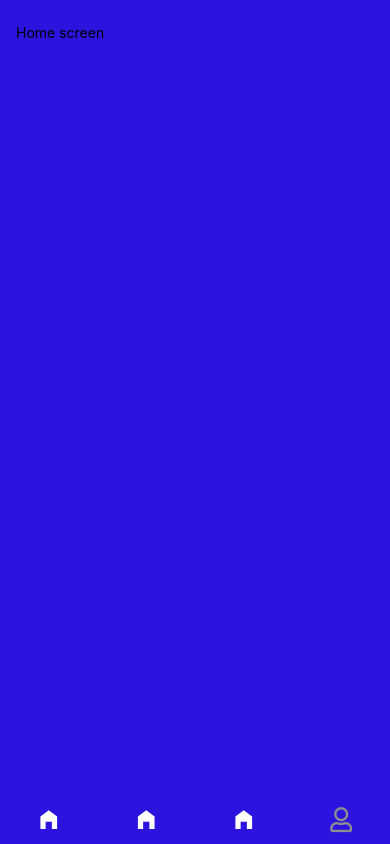
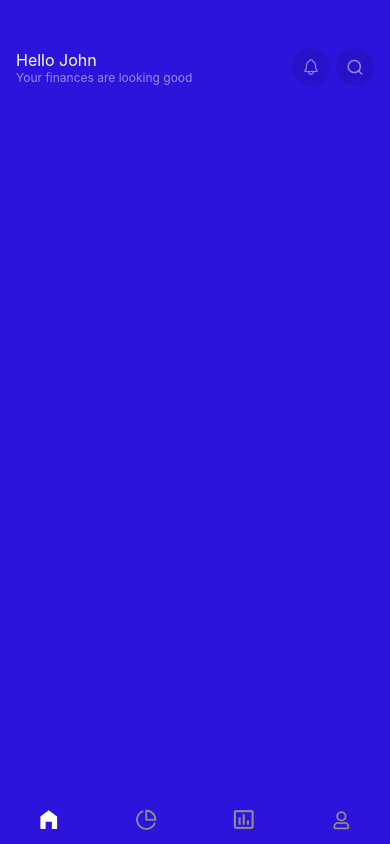
Before and after one commit to bezbrain/Nawo__assessment, a React Native app: screen /Home in a window 390 px wide. Built offline with nearby package versions, Linux system fonts and the light colour scheme.

Commit message:
Develop the home screen header

```diff
--- a/App.tsx
+++ b/App.tsx
@@ -2,7 +2,11 @@ import "react-native-gesture-handler";
 import { NavigationContainer } from "@react-navigation/native";
 import { StatusBar } from "expo-status-bar";
 import { SafeAreaView, StyleSheet } from "react-native";
+
 import { TabNav } from "./src/screens";
+import { Colors } from "./src/utils/colors";
+
+const { purple600 } = Colors;
 
 export default function App() {
   return (
@@ -20,11 +24,6 @@ export default function App() {
 const styles = StyleSheet.create({
   container: {
     flex: 1,
-    backgroundColor: "#2c14de",
-    // alignItems: "center",
-    // justifyContent: "center",
-    // paddingBottom: 24,
-    // borderWidth: 2,
-    // borderColor: "red",
+    backgroundColor: purple600,
   },
 });
--- a/src/components/general/wrappers/screenWrapper.tsx
+++ b/src/components/general/wrappers/screenWrapper.tsx
@@ -1,5 +1,9 @@
 import React, { ReactNode } from "react";
 import { StyleSheet, View } from "react-native";
+
+import { Colors } from "../../../utils/colors";
+
+const { purple600 } = Colors;
 
 interface ScreenWrapperProps {
   children: ReactNode;
@@ -13,9 +17,9 @@ export default ScreenWrapper;
 
 const styles = StyleSheet.create({
   screenContainer: {
-    backgroundColor: "#2c14de",
+    backgroundColor: purple600,
     flex: 1,
-    paddingTop: 24,
+    paddingTop: 48,
     paddingHorizontal: 16,
   },
 });
--- /dev/null
+++ b/src/components/homeHeader.tsx
@@ -0,0 +1,58 @@
+import React from "react";
+import { Pressable, StyleSheet, Text, View } from "react-native";
+import { Ionicons } from "@expo/vector-icons";
+import { Feather } from "@expo/vector-icons";
+
+import { Colors } from "../utils/colors";
+
+const { purple100 } = Colors;
+
+const HomeHeader = () => {
+  return (
+    <View style={styles.headerContainer}>
+      <View>
+        <Text style={styles.accountName}>Hello John</Text>
+        <Text style={styles.aboutFinance}>Your finances are looking good</Text>
+      </View>
+
+      <View style={styles.iconsContainer}>
+        <Pressable style={styles.iconsPressables}>
+          <Ionicons name="notifications-outline" size={18} color={purple100} />
+        </Pressable>
+        <Pressable style={styles.iconsPressables}>
+          <Feather name="search" size={18} color={purple100} />
+        </Pressable>
+      </View>
+    </View>
+  );
+};
+
+export default HomeHeader;
+
+const styles = StyleSheet.create({
+  headerContainer: {
+    flexDirection: "row",
+    justifyContent: "space-between",
+    alignItems: "center",
+  },
+  accountName: {
+    color: "#fff",
+    fontSize: 16,
+  },
+  aboutFinance: {
+    color: purple100,
+    fontSize: 12,
+  },
+  iconsContainer: {
+    flexDirection: "row",
+    gap: 6,
+  },
+  iconsPressables: {
+    backgroundColor: "#2812C9",
+    height: 38,
+    width: 38,
+    borderRadius: 20,
+    justifyContent: "center",
+    alignItems: "center",
+  },
+});
--- /dev/null
+++ b/src/components/index.ts
@@ -0,0 +1,3 @@
+import HomeHeader from "./homeHeader";
+
+export { HomeHeader };
--- a/src/components/screenComponents/home.component.tsx
+++ b/src/components/screenComponents/home.component.tsx
@@ -1,11 +1,13 @@
 import React from "react";
 import { Text, View } from "react-native";
+
 import { ScreenWrapper } from "../general/wrappers";
+import HomeHeader from "../homeHeader";
 
 const HomeComponent = () => {
   return (
     <ScreenWrapper>
-      <Text>Home screen</Text>
+      <HomeHeader />
     </ScreenWrapper>
   );
 };
--- a/src/screens/tabNav.tsx
+++ b/src/screens/tabNav.tsx
@@ -2,6 +2,8 @@ import React from "react";
 import { createBottomTabNavigator } from "@react-navigation/bottom-tabs";
 import { MaterialCommunityIcons } from "@expo/vector-icons";
 import { FontAwesome5 } from "@expo/vector-icons";
+import { MaterialIcons } from "@expo/vector-icons";
+import { Feather } from "@expo/vector-icons";
 
 import {
   DummyScreenFour,
@@ -9,6 +11,9 @@ import {
   DummyScreenTwo,
   HomeComponent,
 } from "../components/screenComponents";
+import { Colors } from "../utils/colors";
+
+const { purple600 } = Colors;
 
 const Tab = createBottomTabNavigator();
 
@@ -17,9 +22,10 @@ const TabNav = () => {
     <Tab.Navigator
       screenOptions={{
         headerShown: false,
-        tabBarItemStyle: { backgroundColor: "#2c14de" },
-        tabBarStyle: { backgroundColor: "#2c14de", borderTopWidth: 0 },
+        tabBarItemStyle: { backgroundColor: purple600 },
+        tabBarStyle: { backgroundColor: purple600, borderTopWidth: 0 },
         title: "",
+        tabBarActiveTintColor: "#fff",
       }}
     >
       <Tab.Screen
@@ -31,7 +37,7 @@ const TabNav = () => {
               <MaterialCommunityIcons
                 name="home-variant"
                 size={size}
-                color="#fff"
+                color={color}
               />
             );
           },
@@ -43,13 +49,7 @@ const TabNav = () => {
         options={{
           // tabBarLabel: "Home",
           tabBarIcon: ({ color, size }) => {
-            return (
-              <MaterialCommunityIcons
-                name="home-variant"
-                size={size}
-                color="#fff"
-              />
-            );
+            return <Feather name="pie-chart" size={22} color={color} />;
           },
         }}
       />
@@ -60,10 +60,10 @@ const TabNav = () => {
           // tabBarLabel: "Home",
           tabBarIcon: ({ color, size }) => {
             return (
-              <MaterialCommunityIcons
-                name="home-variant"
+              <MaterialIcons
+                name="insert-chart-outlined"
                 size={size}
-                color="#fff"
+                color={color}
               />
             );
           },
@@ -75,7 +75,7 @@ const TabNav = () => {
         options={{
           // tabBarLabel: "Home",
           tabBarIcon: ({ color, size }) => {
-            return <FontAwesome5 name="user" size={size} color={color} />;
+            return <FontAwesome5 name="user" size={18} color={color} />;
           },
         }}
       />
--- /dev/null
+++ b/src/utils/colors.ts
@@ -0,0 +1,4 @@
+export const Colors = {
+  purple100: "#978AF4",
+  purple600: "#2C14DD",
+};
```
